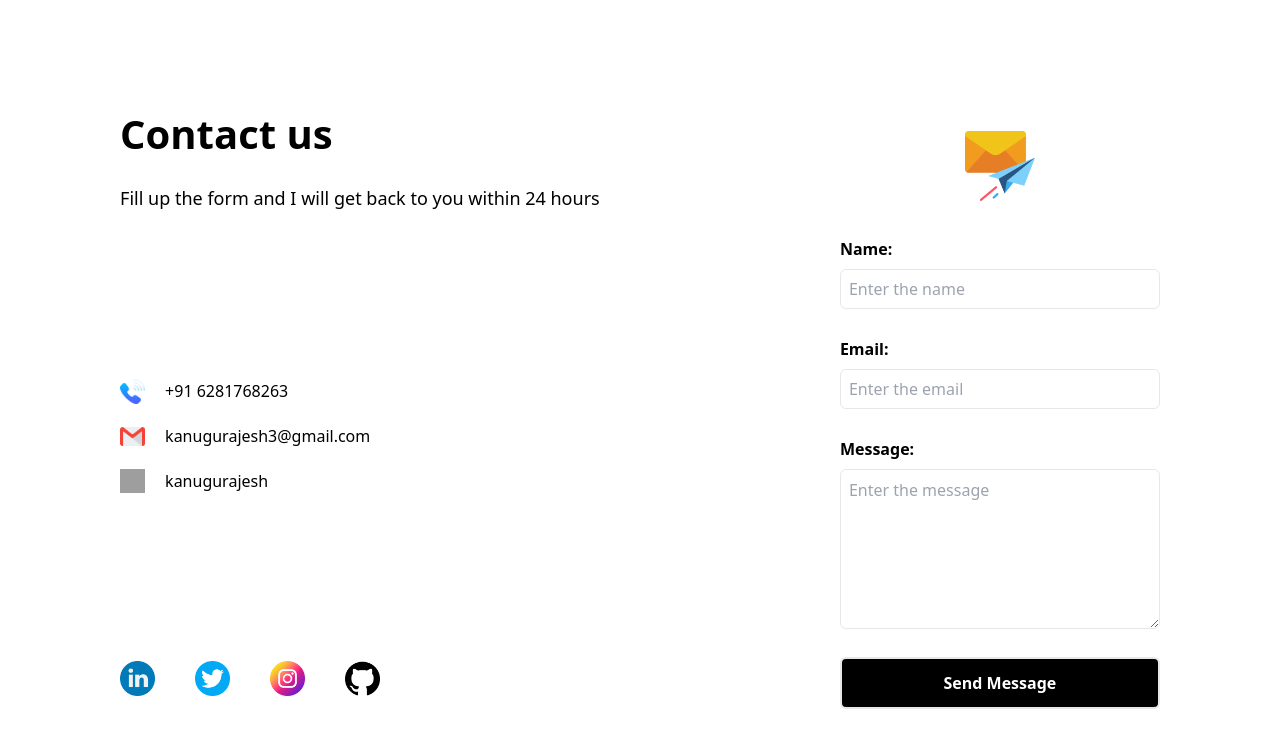
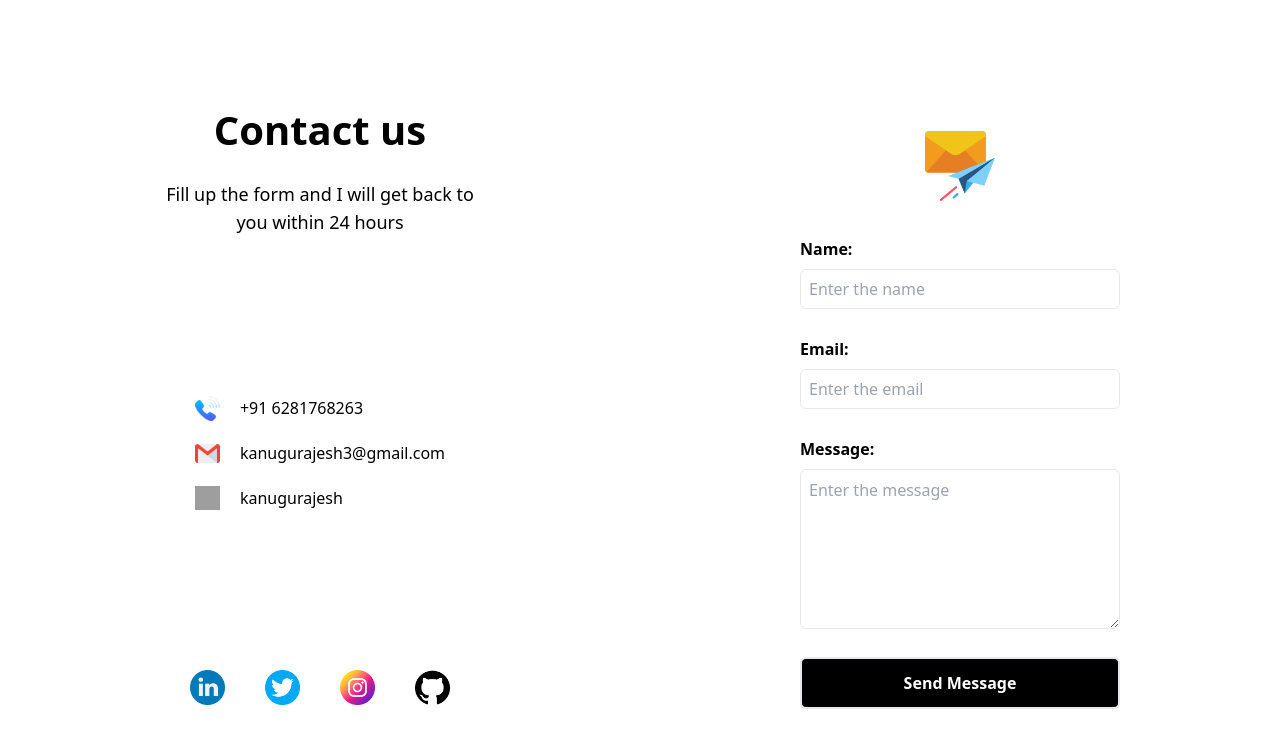
Before and after one commit to kanugurajesh/kanugurajesh.github.io, a Next.js app: page /contact in a window 1280 px wide. Shown: the top 748 px of the page. Built offline with nearby package versions, Linux system fonts and the light colour scheme; grey boxes are pictures that could not be loaded.

Commit message:
Adding responsive ui

```diff
--- a/pages/contact.tsx
+++ b/pages/contact.tsx
@@ -76,12 +76,12 @@ export default function Contact() {
     }
 
     return (
-        <div className="w-screen h-screen text-extrabold flex justify-around items-center">
+        <div className="w-screen h-screen text-extrabold flex flex-col lg:flex-row lg:justify-around sm:items-center">
             <Toaster />
-            <div className="flex flex-col justify-around gap-40 h-3/4">
+            <div className="flex flex-col lg:justify-around lg:gap-40 lg:h-3/4 sm:items-center sm:mb-20 lg:mb-0 sm:gap-20">
                 <div className="flex flex-col gap-5">
-                    <h1 className="text-5xl font-black">Contact us</h1>
-                    <p className="text-lg">Fill up the form and I will get back to you within 24 hours</p>
+                    <h1 className="text-5xl font-black sm:text-center">Contact us</h1>
+                    <p className="text-lg sm:w-80 sm:text-center">Fill up the form and I will get back to you within 24 hours</p>
                 </div>
                 <div className="flex flex-col gap-5">
                     <span className="flex gap-5 align-center">
```
